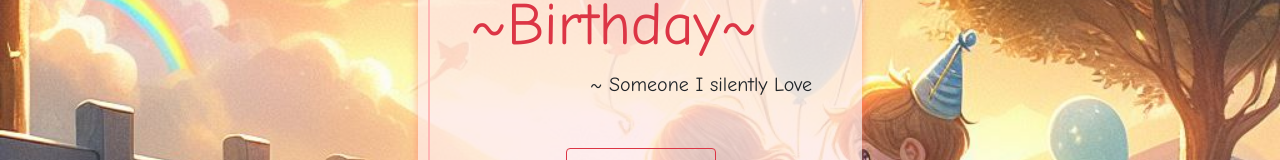
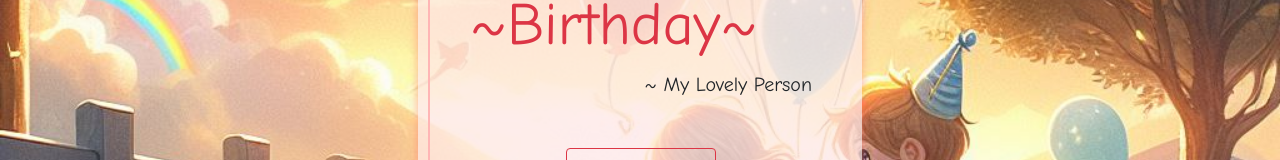
Before and after one commit to ars1112/HappyBirthday, a plain HTML site: page index.html in a window 1280 px wide. Shown: the part 331-491 px from the top of the page. Drawn offline with nearby package versions, Linux system fonts and the light colour scheme.

Commit message:
Update index.html

```diff
--- a/index.html
+++ b/index.html
@@ -17,7 +17,7 @@
       <div class="content1-isi">
         <p class='subtitle text-danger'>Happy~</p>
         <p class='title-dec text-danger'>~Birthday~</p>
-        <p class='subtitle text-right'>~ Someone I silently Love</p>
+        <p class='subtitle text-right'>~ My Lovely Person</p>
         <div class="d-flex justify-content-center mt-5">
             <a href='#c2' class='btn btn-outline-danger' onclick="handleNextClick()">
                 Lanjut klik ini yaa!
```
